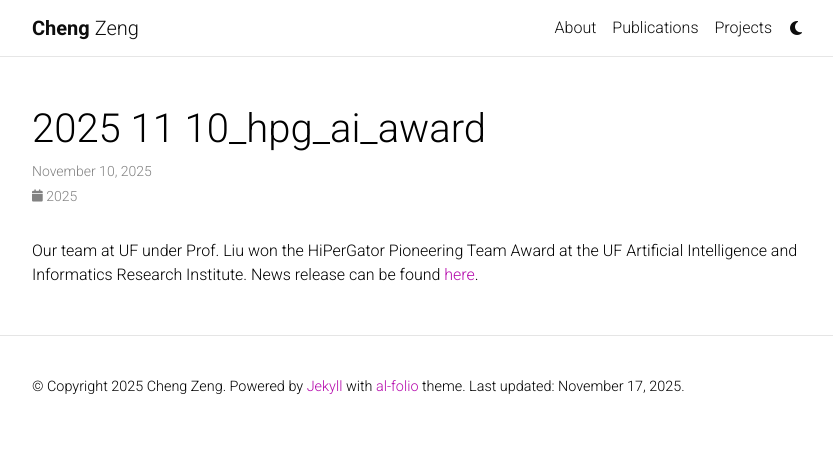
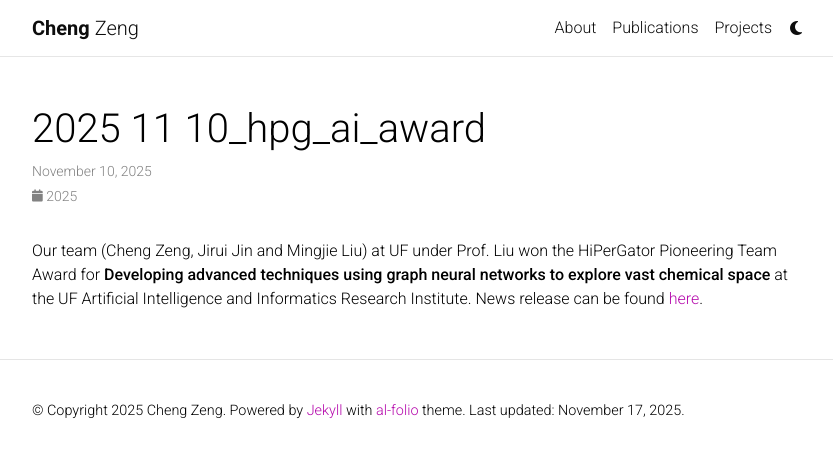
Before and after one commit to cengc13/website, a Jekyll site: the page built from _news/2025-11-10_HPG_AI_award.md, in a window 1280 px wide. Shown: the top 457 px of the page, without its empty margins (223-1056 px from the left). Built offline with Jekyll 4.4.1, drawn with Linux system fonts in a browser that asks for light colours; comment, search, counter and statistics services are not loaded; a style sheet for code colours, icons or effects is not loaded.

Commit message:
add detail about ai award

```diff
--- a/_news/2025-11-10_HPG_AI_award.md
+++ b/_news/2025-11-10_HPG_AI_award.md
@@ -5,4 +5,4 @@
 related_posts: false
 ---
 
-Our team at UF under Prof. Liu won the HiPerGator Pioneering Team Award at the UF Artificial Intelligence and Informatics Research Institute. News release can be found [here](https://www.linkedin.com/posts/uf-department-of-chemistry_ai-hipergator-ugcPost-7391560673027072000-N7DR/?utm_source=social_share_send&utm_medium=member_desktop_web&rcm=ACoAABXPtG4Bs-u6fGeXmbmPt4C7kd1oF6BsC-w).
+Our team (Cheng Zeng, Jirui Jin and Mingjie Liu) at UF under Prof. Liu won the HiPerGator Pioneering Team Award for **Developing advanced techniques using graph neural networks to explore vast chemical space** at the UF Artificial Intelligence and Informatics Research Institute. News release can be found [here](https://www.linkedin.com/posts/uf-department-of-chemistry_ai-hipergator-ugcPost-7391560673027072000-N7DR/?utm_source=social_share_send&utm_medium=member_desktop_web&rcm=ACoAABXPtG4Bs-u6fGeXmbmPt4C7kd1oF6BsC-w).
```
